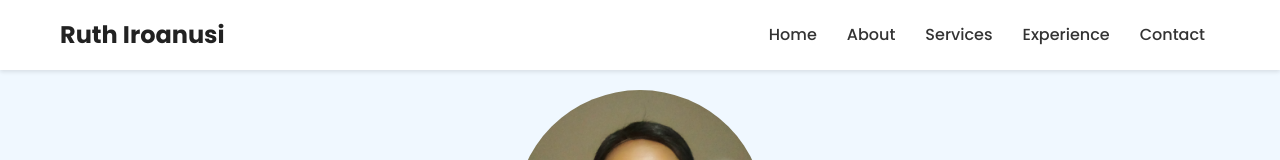
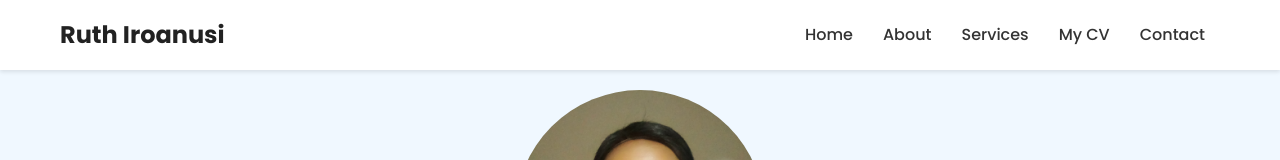
Before and after one commit to Ruthbaby/Virtual-Assistant-portfolio, a plain HTML site: page index.html in a window 1280 px wide. Shown: the top 160 px of the page. Drawn offline with Linux system fonts and the light colour scheme; a script that the page names is missing.

Commit message:
Added CV section

```diff
--- a/index.html
+++ b/index.html
@@ -32,7 +32,7 @@
           <li><a href="#home">Home</a></li>
           <li><a href="#about">About</a></li>
           <li><a href="#services">Services</a></li>
-          <li><a href="#experience">Experience</a></li>
+          <li><a href="#experience">My CV</a></li>
           <li><a href="#contact">Contact</a></li>
         </ul>
         <div class="burger">
```
